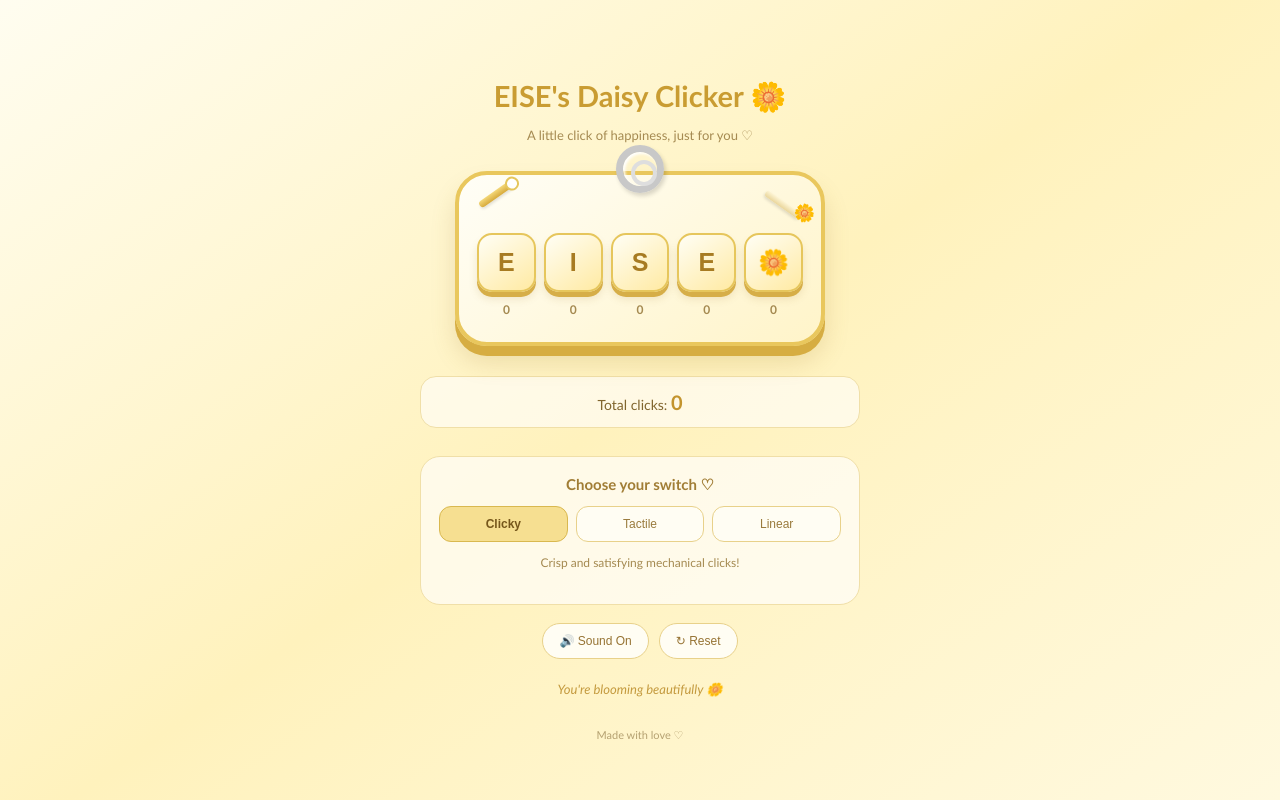
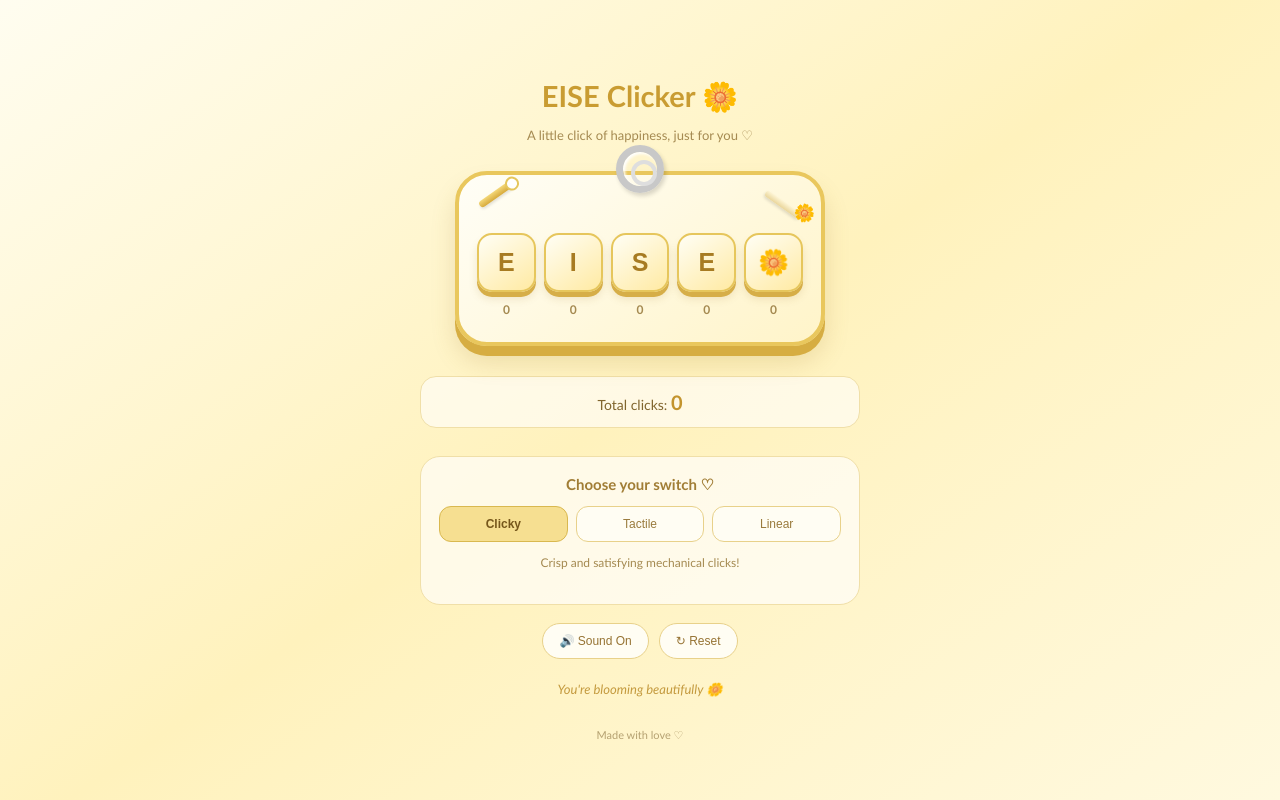
Before and after one commit to Zalri05/Click-click-click, a plain HTML site: page index.html in a window 1280 px wide. Drawn offline with Linux system fonts and the light colour scheme.

Commit message:
Update index.html

```diff
--- a/index.html
+++ b/index.html
@@ -303,7 +303,7 @@ h1 {
 
 <div class="container">
 
-    <h1>EISE's Daisy Clicker 🌼</h1>
+    <h1>EISE Clicker 🌼</h1>
     <p class="subtitle">A little click of happiness, just for you ♡</p>
 
     <div class="keychain">
```
